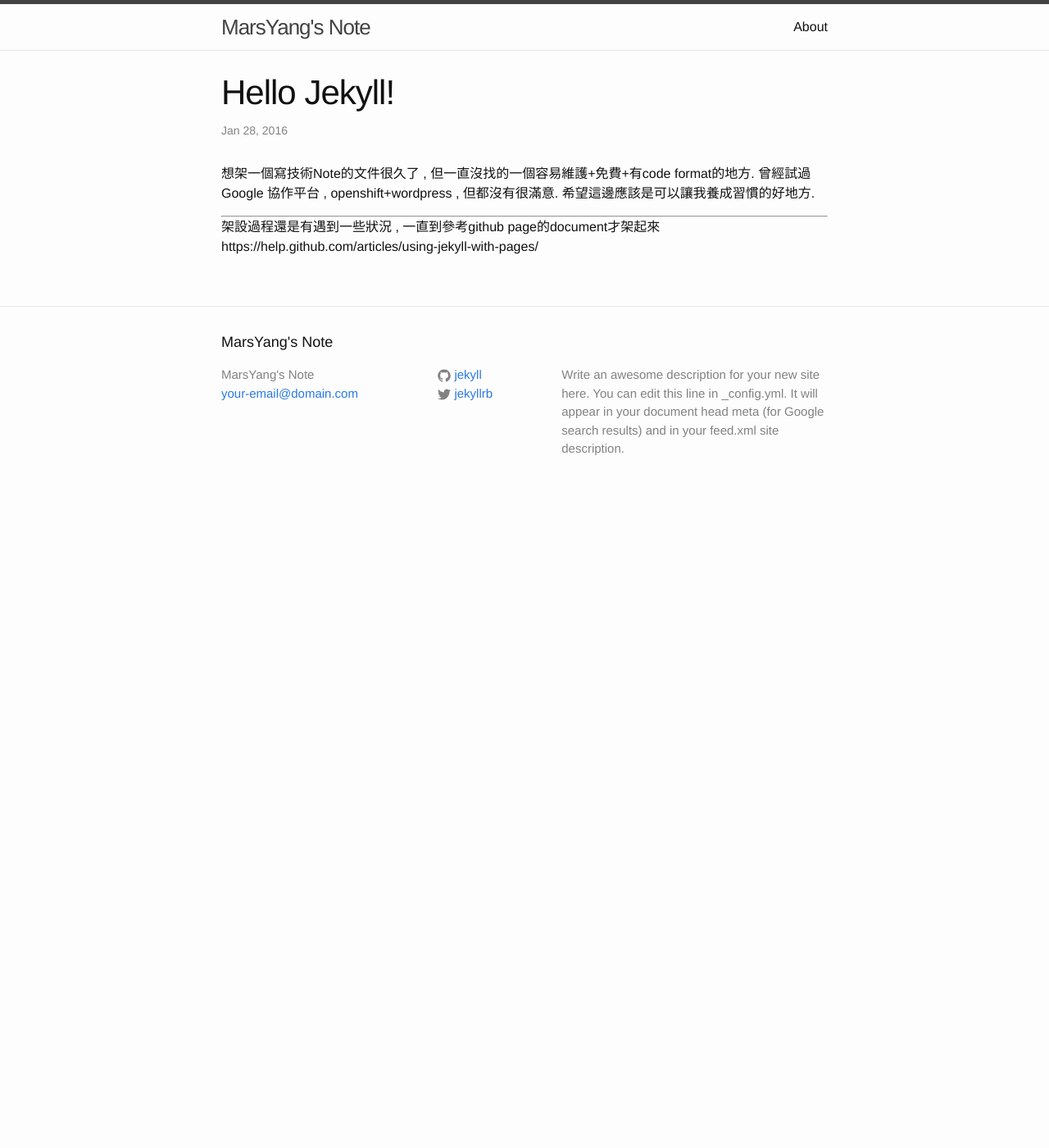
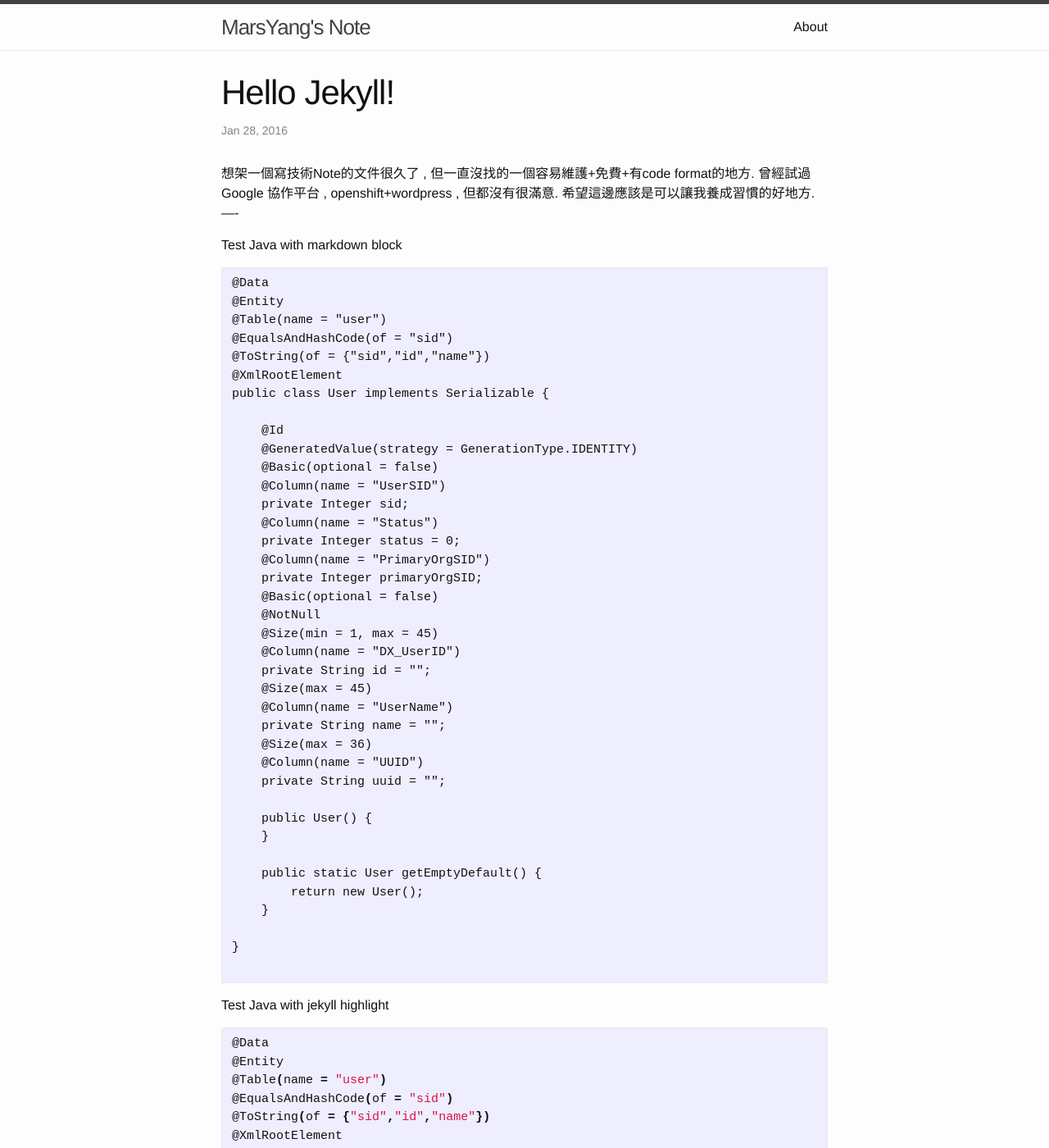
Before and after one commit to marsyang1/marsyang1.github.io, a Jekyll site: the page built from _posts/2016-01-28-Hello-Test.markdown, in a window 1280 px wide and 1400 px high. Shown: the whole window at 82% size. Built offline with Jekyll 4.4.1, drawn with Linux system fonts in a browser that asks for light colours; some of the changed text lies outside the part shown.

Commit message:
add test code

````diff
--- a/_posts/2016-01-28-Hello-Test.markdown
+++ b/_posts/2016-01-28-Hello-Test.markdown
@@ -8,8 +8,94 @@ tags: [github, github-pages, jekyll]
 想架一個寫技術Note的文件很久了 , 但一直沒找的一個容易維護+免費+有code format的地方.
 曾經試過Google 協作平台 , openshift+wordpress , 但都沒有很滿意.
 希望這邊應該是可以讓我養成習慣的好地方.
+----
+
+Test Java with markdown block
+```
+@Data
+@Entity
+@Table(name = "user")
+@EqualsAndHashCode(of = "sid")
+@ToString(of = {"sid","id","name"})
+@XmlRootElement
+public class User implements Serializable {
+
+    @Id
+    @GeneratedValue(strategy = GenerationType.IDENTITY)
+    @Basic(optional = false)
+    @Column(name = "UserSID")
+    private Integer sid;
+    @Column(name = "Status")
+    private Integer status = 0;
+    @Column(name = "PrimaryOrgSID")
+    private Integer primaryOrgSID;
+    @Basic(optional = false)
+    @NotNull
+    @Size(min = 1, max = 45)
+    @Column(name = "DX_UserID")
+    private String id = "";
+    @Size(max = 45)
+    @Column(name = "UserName")
+    private String name = "";
+    @Size(max = 36)
+    @Column(name = "UUID")
+    private String uuid = "";
+
+    public User() {
+    }
+
+    public static User getEmptyDefault() {
+        return new User();
+    }
+
+}
+
+```
+
+Test Java with jekyll highlight
+{% highlight java %}
+
+@Data
+@Entity
+@Table(name = "user")
+@EqualsAndHashCode(of = "sid")
+@ToString(of = {"sid","id","name"})
+@XmlRootElement
+public class User implements Serializable {
+
+    @Id
+    @GeneratedValue(strategy = GenerationType.IDENTITY)
+    @Basic(optional = false)
+    @Column(name = "UserSID")
+    private Integer sid;
+    @Column(name = "Status")
+    private Integer status = 0;
+    @Column(name = "PrimaryOrgSID")
+    private Integer primaryOrgSID;
+    @Basic(optional = false)
+    @NotNull
+    @Size(min = 1, max = 45)
+    @Column(name = "DX_UserID")
+    private String id = "";
+    @Size(max = 45)
+    @Column(name = "UserName")
+    private String name = "";
+    @Size(max = 36)
+    @Column(name = "UUID")
+    private String uuid = "";
+
+    public User() {
+    }
+
+    public static User getEmptyDefault() {
+        return new User();
+    }
+
+}
+{% endhighlight %}
 
 ----
 
 架設過程還是有遇到一些狀況 , 一直到參考github page的document才架起來
+[GitHub Page](https://help.github.com/articles/using-jekyll-with-pages/)
 https://help.github.com/articles/using-jekyll-with-pages/
--- a/_posts/2016-01-28-welcome-to-jekyll2.markdown
+++ b/_posts/2016-01-28-welcome-to-jekyll2.markdown
@@ -1,6 +1,6 @@
 ---
 layout: post
-title:  "Welcome to Jekyll!"
+title:  "Welcome to Jekyll2!"
 date:   2016-01-28 11:15:45 +0800
 categories: jekyll update
 ---
````
